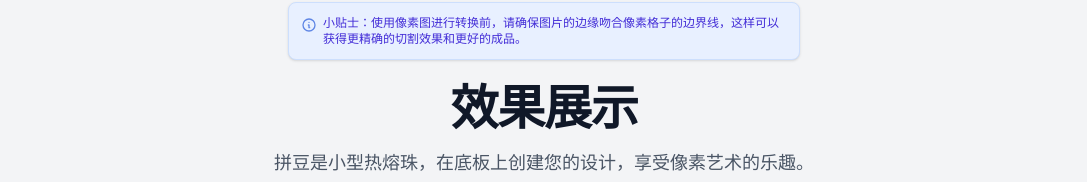
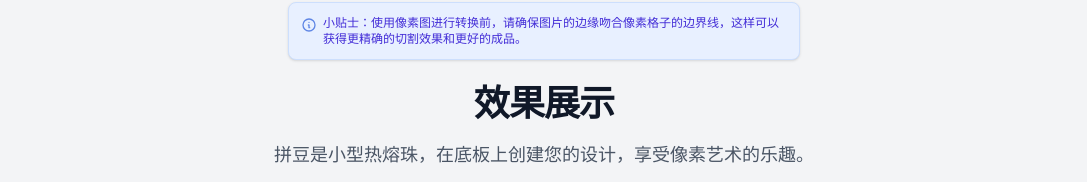
Before and after one commit to lishuoqwq/PixelBeans, a Next.js app: page / in a window 1280 px wide. Shown: the part 364-546 px from the top of the page, without its empty margins (96-1183 px from the left). Built offline with nearby package versions, Linux system fonts and the light colour scheme.

Commit message:
Adjust showcase heading size

```diff
--- a/src/app/page.tsx
+++ b/src/app/page.tsx
@@ -2045,7 +2045,7 @@ export default function Home() {
         {!originalImageSrc && (
           <section className="w-full md:max-w-5xl">
             <div className="text-center">
-              <h3 className="text-4xl sm:text-5xl font-extrabold tracking-tight text-gray-900">效果展示</h3>
+              <h3 className="text-3xl sm:text-4xl font-extrabold tracking-tight text-gray-900">效果展示</h3>
               <p className="mt-4 text-base sm:text-lg text-gray-600 leading-relaxed">
                 拼豆是小型热熔珠，在底板上创建您的设计，享受像素艺术的乐趣。
               </p>
```
